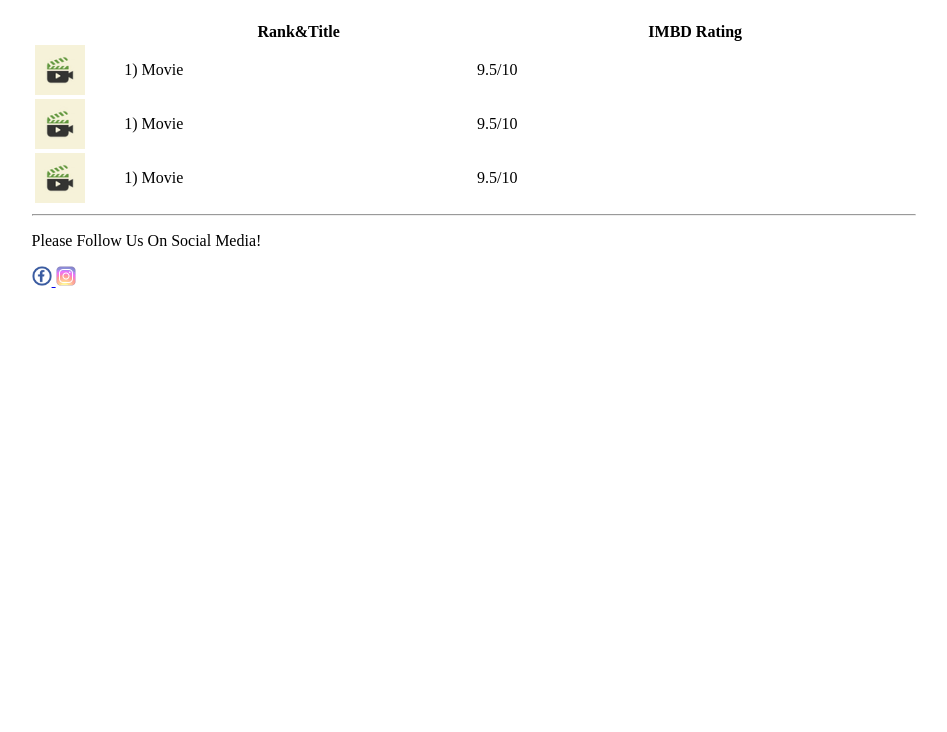
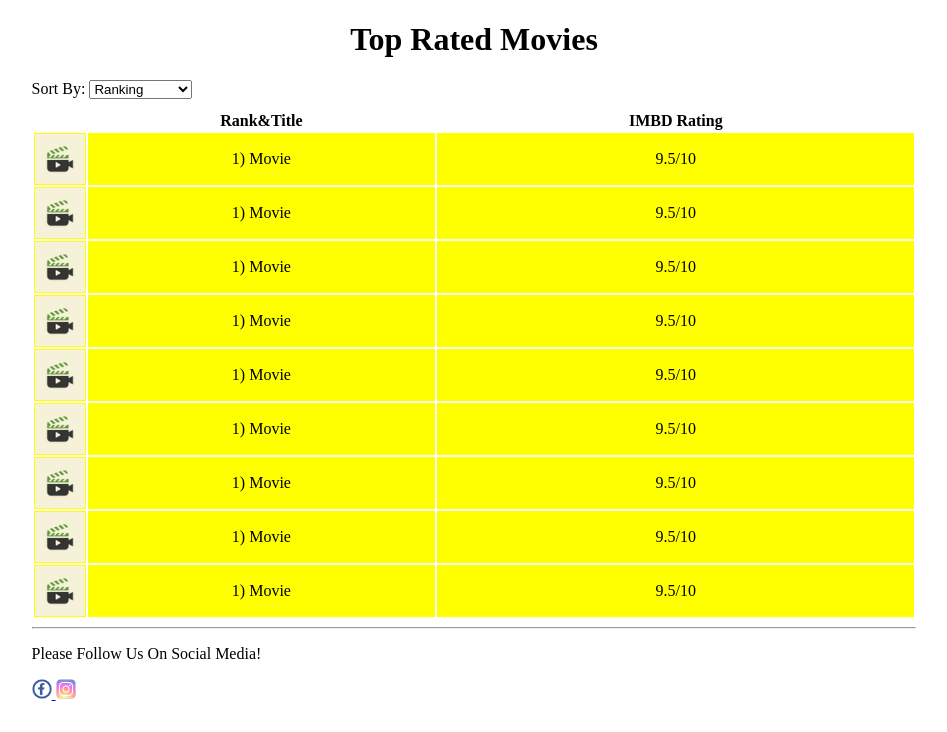
Before and after one commit to LortkipaHub/imdb-project, a PHP site: page /top_rated_movies.html in a window 1280 px wide. Shown: the part 68-800 px from the top of the page, without its empty margins (166-1113 px from the left). Run offline with PHP 8.4, Linux system fonts and the light colour scheme.

Commit message:
top rated page done

```diff
--- a/styles/MainPageStyles.css
+++ b/styles/MainPageStyles.css
@@ -9,7 +9,8 @@
 
 }
 .best{
-    padding-bottom: 5%;
+    margin-bottom: 5%;
+
     display: flex;
     align-items: center;
     justify-content: right;
--- a/styles/TopRatedMoviesStyles.css
+++ b/styles/TopRatedMoviesStyles.css
@@ -33,3 +33,23 @@
     width: 100%;
 
 }
+
+#contentTable > tbody {
+    background-color: yellow;
+}
+
+#contentTable > tbody > tr{
+
+    text-align: center;
+}
+
+#contentHeader{
+   text-align: center;
+
+}
+
+#sortByField{
+
+    width: 100%;
+    margin-bottom: 10px;
+}
--- a/top_rated_movies.html
+++ b/top_rated_movies.html
@@ -194,11 +194,38 @@
         </div>
 
         <div id="content">
+            <div id="contentHeader">
+
+                <h1>
+                    Top Rated Movies
+                </h1>
+
+            </div>
+
+            <div id="sortByField">
+                <label id="labelSortBy">
+                    Sort By:
+                </label>
+                <select id="selectSortBy">
+                    <option value="rank" selected="selected">
+                        Ranking
+                    </option>
+                    <option value="alphabet">
+                        Alphabet
+                    </option>
+                    <option value="date">
+                        Release Date
+                    </option>
+
+                </select>
+            </div>
+
+
             <table id="contentTable">
                 <colgroup>
-                    <col class = "PictureColumn" style = "width: 10%;">
+                    <col class = "PictureColumn" style = "width: 5%;">
                     <col class = "TitleColumn" style = "width: 40%;">
-                    <col class = "RatingColumn" style="width: 50%;">
+                    <col class = "RatingColumn" style="width: 55%;">
 
                 </colgroup>
 
@@ -235,6 +262,101 @@
                         </td>
 
                     </tr>
+
+                    <tr>
+                        <td>
+                            <img src="images/logo.jpg" height="50" width="50"/>
+                        </td>
+
+                        <td>
+                            1) Movie
+                        </td>
+
+                        <td>
+                            9.5/10
+                        </td>
+
+                    </tr>
+
+                    <tr>
+                        <td>
+                            <img src="images/logo.jpg" height="50" width="50"/>
+                        </td>
+
+                        <td>
+                            1) Movie
+                        </td>
+
+                        <td>
+                            9.5/10
+                        </td>
+
+                    </tr>
+
+
+                    <tr>
+                        <td>
+                            <img src="images/logo.jpg" height="50" width="50"/>
+                        </td>
+
+                        <td>
+                            1) Movie
+                        </td>
+
+                        <td>
+                            9.5/10
+                        </td>
+
+                    </tr>
+
+
+                    <tr>
+                        <td>
+                            <img src="images/logo.jpg" height="50" width="50"/>
+                        </td>
+
+                        <td>
+                            1) Movie
+                        </td>
+
+                        <td>
+                            9.5/10
+                        </td>
+
+                    </tr>
+
+
+                    <tr>
+                        <td>
+                            <img src="images/logo.jpg" height="50" width="50"/>
+                        </td>
+
+                        <td>
+                            1) Movie
+                        </td>
+
+                        <td>
+                            9.5/10
+                        </td>
+
+                    </tr>
+
+
+                    <tr>
+                        <td>
+                            <img src="images/logo.jpg" height="50" width="50"/>
+                        </td>
+
+                        <td>
+                            1) Movie
+                        </td>
+
+                        <td>
+                            9.5/10
+                        </td>
+
+                    </tr>
+
 
                     <tr>
                         <td>
```
